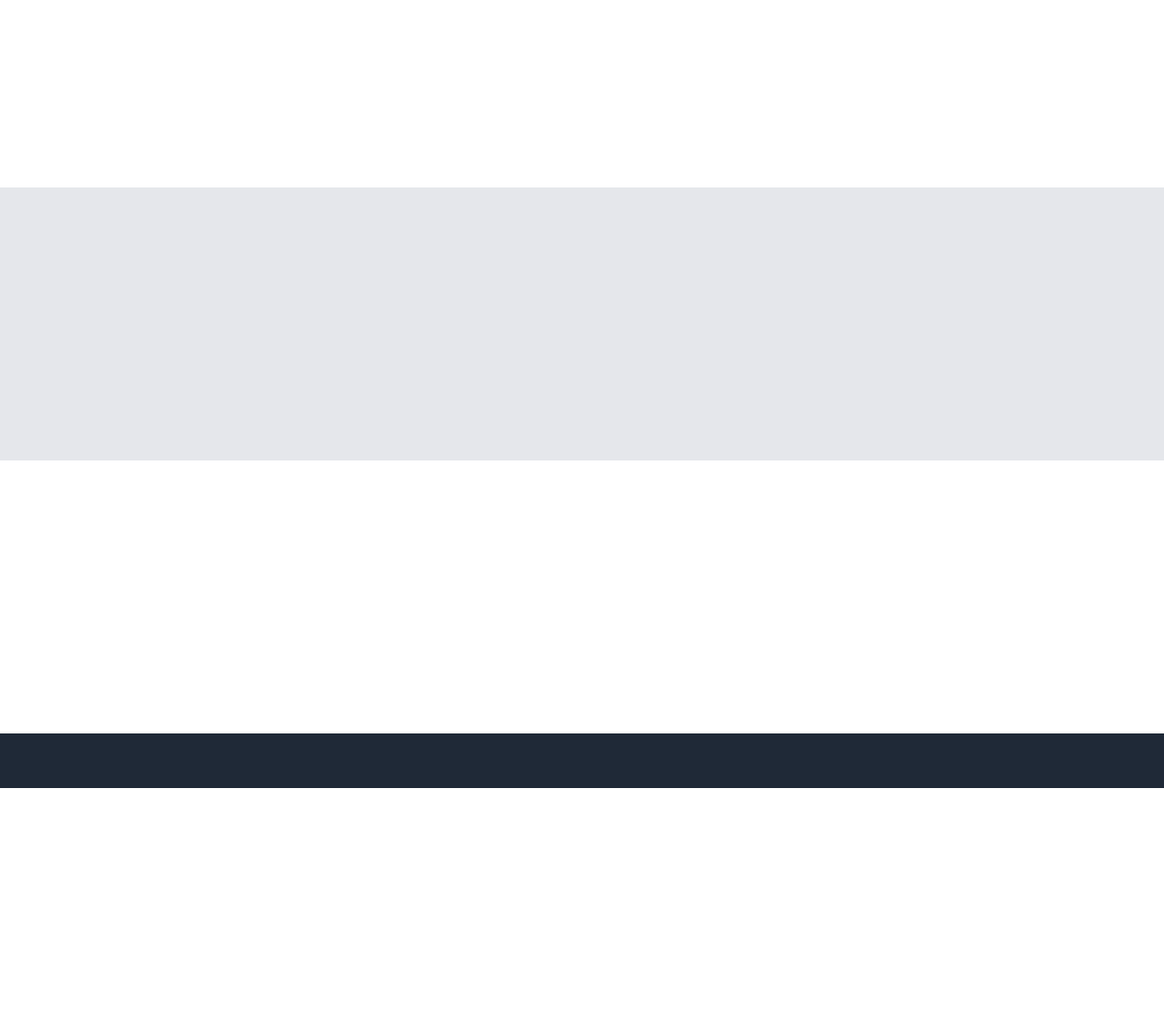
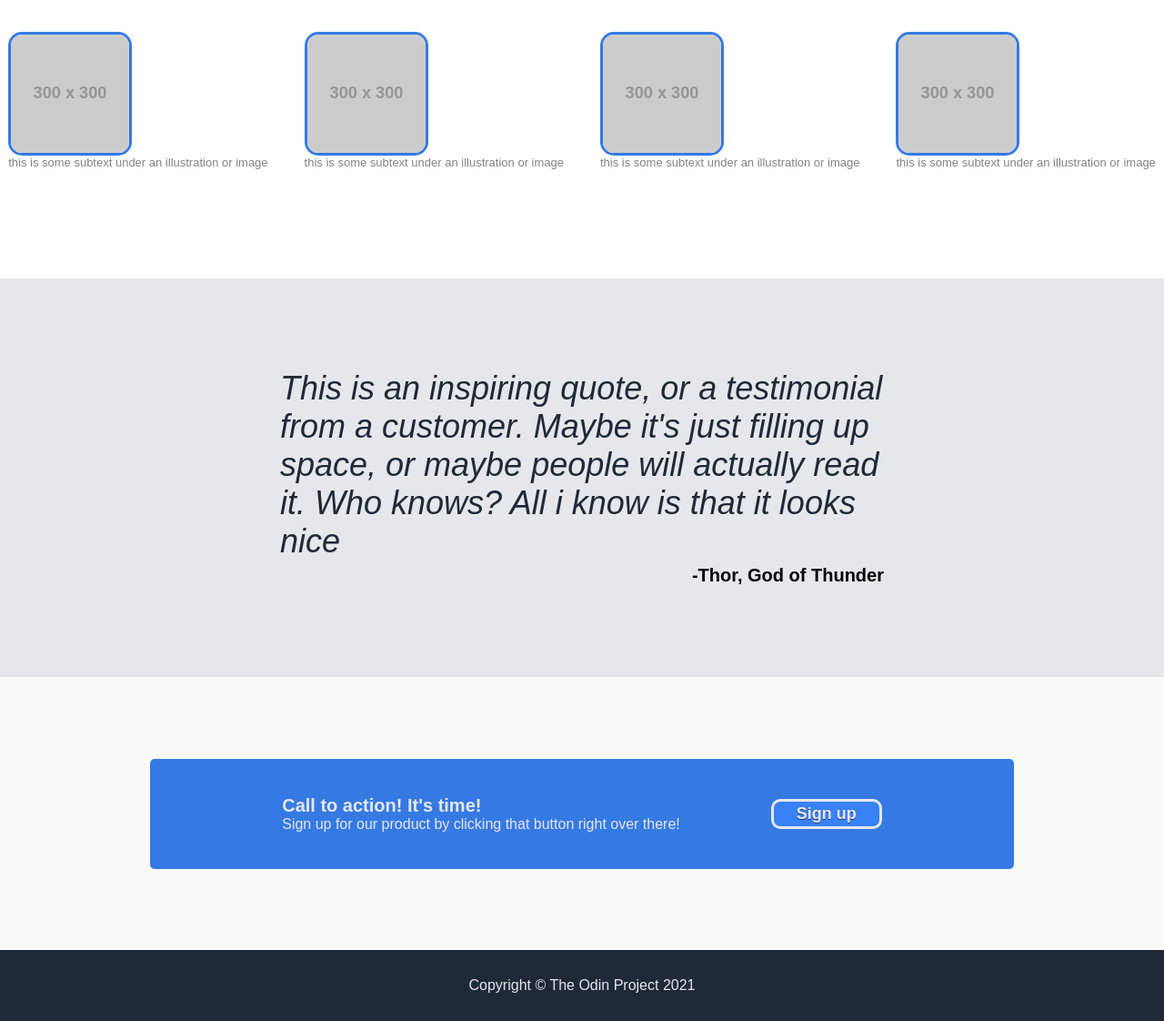
Before and after one commit to MenotiFilho/landing-page, a plain HTML site: page index.html in a window 1280 px wide. Shown: the part 495-1617 px from the top of the page at 91% size. Before the commit the page ends 1361 px from the top, so only its background shows below. Drawn offline with Linux system fonts and the light colour scheme; placeholder pictures from the web are drawn by us.

Commit message:
Full page created css and html edited

```diff
--- a/index.html
+++ b/index.html
@@ -30,29 +30,84 @@
       </div>
       <div class="hero-image"><p class="place-holder">PLACE HOLDER</p></div>
     </div>
-    <div class="one">
-      <div class="title-info"></div>
+    <div class="info">
+      <div class="title-info">
+        <p class="title-info-text">Some random information.</p>
+      </div>
       <div class="content-info">
         <div class="info-1">
-          <div class="image-info"></div>
-          <div class="subtitle"></div>
+          <div class="image-info">
+            <img
+              class="image-1x1"
+              src="https://via.placeholder.com/300x300/ccc.png"
+              alt=""
+            />
+          </div>
+          <p class="subtitle">
+            this is some subtext under an illustration or image
+          </p>
         </div>
         <div class="info-2">
-          <div class="image-info"></div>
-          <div class="subtitle"></div>
+          <div class="image-info">
+            <img
+              class="image-1x1"
+              src="https://via.placeholder.com/300x300/ccc.png"
+              alt=""
+            />
+          </div>
+          <p class="subtitle">
+            this is some subtext under an illustration or image
+          </p>
         </div>
         <div class="info-3">
-          <div class="image-info"></div>
-          <div class="subtitle"></div>
+          <div class="image-info">
+            <img
+              class="image-1x1"
+              src="https://via.placeholder.com/300x300/ccc.png"
+              alt=""
+            />
+          </div>
+          <p class="subtitle">
+            this is some subtext under an illustration or image
+          </p>
         </div>
         <div class="info-4">
-          <div class="image-info"></div>
-          <div class="subtitle"></div>
+          <div class="image-info">
+            <img
+              class="image-1x1"
+              src="https://via.placeholder.com/300x300/ccc.png"
+              alt=""
+            />
+          </div>
+          <p class="subtitle">
+            this is some subtext under an illustration or image
+          </p>
         </div>
       </div>
     </div>
-    <div class="two"></div>
-    <div class="three"></div>
-    <div class="footer"></div>
+    <div class="two">
+      <div class="content-two">
+        <p class="quote">
+          This is an inspiring quote, or a testimonial from a customer. Maybe
+          it's just filling up space, or maybe people will actually read it. Who
+          knows? All i know is that it looks nice
+        </p>
+        <p class="author">-Thor, God of Thunder</p>
+      </div>
+    </div>
+    <div class="banner">
+      <div class="banner-bottom">
+        <div class="content-banner">
+          <p class="title-banner">Call to action! It's time!</p>
+          <p class="text-banner">
+            Sign up for our product by clicking that button right over there!
+          </p>
+        </div>
+        <a href="#" class="banner-button">Sign up</a>
+      </div>
+    </div>
+    <div class="footer">
+      <p class="footer-text">Copyright © The Odin Project 2021</p>
+    </div>
   </body>
 </html>
--- a/style.css
+++ b/style.css
@@ -9,6 +9,8 @@ body {
   background-color: #1f2937;
   padding-left: 50px;
   padding-right: 50px;
+  position: sticky;
+  top: 0px;
 }
 
 .hero {
@@ -20,24 +22,41 @@ body {
   padding: 50px;
 }
 
-.one {
+.info {
   background-color: white;
-  padding: 150px;
+  display: flex;
+  flex-direction: column;
+  justify-content: center;
+  align-items: center;
+  height: 325px;
+  gap: 50px;
+  margin-bottom: 75px;
 }
 
 .two {
   background-color: #e5e7eb;
-  padding: 150px;
+  display: flex;
+  align-items: center;
+  justify-content: center;
+  padding-top: 100px;
+  padding-bottom: 100px;
 }
 
-.three {
-  background-color: white;
-  padding: 150px;
+.banner {
+  background-color: #f9faf8;
+  display: flex;
+  align-items: center;
+  justify-content: center;
+  height: 300px;
 }
 
 .footer {
   background-color: #1f2937;
-  padding: 30px;
+  display: flex;
+  align-items: center;
+  justify-content: center;
+  padding-bottom: 30px;
+  padding-top: 30px;
 }
 
 li {
@@ -84,6 +103,7 @@ ul {
   flex-direction: column;
   align-items: center;
   justify-content: center;
+  font-weight: 100;
   max-width: 450px;
   gap: 15px;
 }
@@ -140,3 +160,137 @@ ul {
   position: relative;
   top: 1px;
 }
+
+.content-info {
+  display: flex;
+  justify-content: center;
+  align-items: center;
+  gap: 40px;
+}
+
+.image-1x1 {
+  width: 150px;
+}
+
+.image-info {
+  border-radius: 15px;
+  border-color: #357ae3;
+  border-style: solid;
+  border-width: 3px;
+  width: 130px;
+  height: 130px;
+  overflow: hidden;
+  display: flex;
+}
+display: flex;
+flex-direction: column;
+align-content: center;
+
+.info-1,
+.info-2,
+.info-3,
+.info-4 {
+  display: flex;
+  flex-direction: column;
+  justify-content: center;
+  align-items: center;
+  gap: 10px;
+}
+
+.subtitle {
+  font-weight: normal;
+  font-size: small;
+  max-width: fit-content;
+  text-align: center;
+  margin: 0px;
+  color: #838383;
+}
+
+.title-info-text {
+  font-size: 30px;
+  font-weight: bolder;
+  color: #1f2937;
+  margin: 0px;
+}
+
+.content-two {
+  display: flex;
+  flex-direction: column;
+  width: 664px;
+  align-items: center;
+  justify-items: center;
+  gap: 5px;
+}
+
+.quote {
+  font-size: 36px;
+  font-weight: lighter;
+  font-style: italic;
+  color: #1f2937;
+  margin: 0px;
+}
+
+.author {
+  font-weight: bolder;
+  font-size: 20px;
+  margin: 0px;
+  align-self: flex-end;
+}
+
+.banner-button {
+  background-color: #3881f6;
+  border-radius: 10px;
+  border-color: #e5e7eb;
+  border-style: solid;
+  border-width: 3px;
+  display: inline-block;
+  cursor: pointer;
+  color: #e5e7eb;
+  font-family: Arial;
+  font-size: 18px;
+  font-weight: bold;
+  padding: 3px 25px;
+  text-decoration: none;
+  text-shadow: 0px 1px 0px #283966;
+}
+
+.banner-button:hover {
+  background-color: #357ae3;
+}
+
+.banner-button:active {
+  position: relative;
+  top: 1px;
+}
+
+.banner-bottom {
+  display: flex;
+  align-items: center;
+  justify-content: center;
+  background-color: #357ae3;
+  border-radius: 5px;
+  width: 950px;
+  padding-top: 40px;
+  padding-bottom: 40px;
+  gap: 100px;
+}
+
+.title-banner {
+  margin: 0px;
+  font-size: 20px;
+  font-weight: bold;
+  color: #e5e7eb;
+}
+
+.text-banner {
+  margin: 0px;
+  font-size: 16px;
+  color: #e5e7eb;
+}
+
+.footer-text {
+  color: #e5e7eb;
+  font-size: 16px;
+  font-weight: normal;
+  margin: 0px;
+}
```
